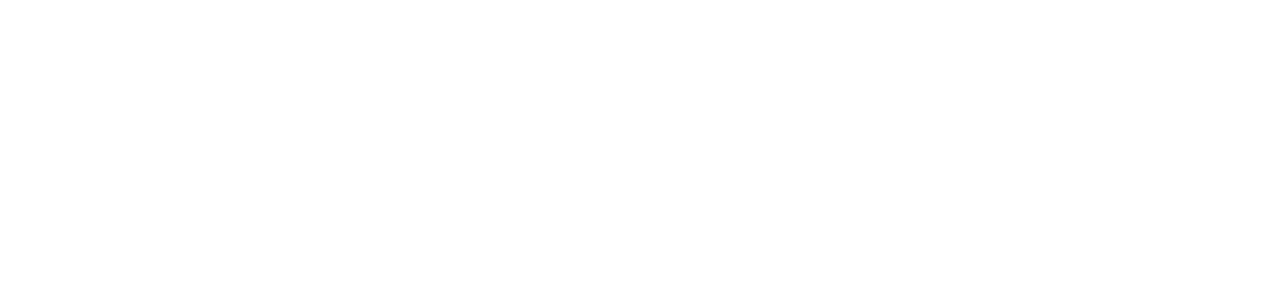
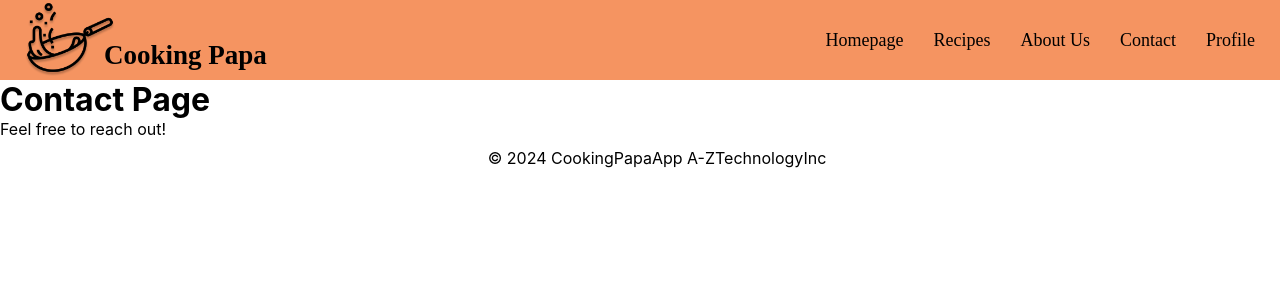
Before and after one commit to ZachGG421/cookingPapa-app2.0, a React (Create React App) app in the folder client/: page /contact in a window 1280 px wide. Before the commit this address had no page. Shown: the top 300 px of the page. Built offline with nearby package versions, Linux system fonts and the light colour scheme; a web font is replaced by a local one.

Commit message:
initialized all other pages in Navbar

```diff
--- a/client/src/App.js
+++ b/client/src/App.js
@@ -2,6 +2,10 @@
 import { BrowserRouter as Router, Route, Routes } from 'react-router-dom';
 import Homepage from './components/Homepage/Homepage';
 import RecipePage from "./components/RecipePage/RecipePage";
+import RecipesPage from './components/RecipesPage/RecipesPage';
+import AboutUsPage from "./components/AboutUsPage/AboutUsPage";
+import ContactPage from "./components/ContactPage/ContactPage";
+import ProfilePage from "./components/ProfilePage/ProfilePage";
 
 function App() {
   const [ingredients, setIngredients] = useState([]);
@@ -73,6 +77,10 @@
           }
         />
         <Route path="/recipes/:id" element={<RecipePage /> } />
+        <Route path="/recipes" element={<RecipesPage />} />
+        <Route path="/about" element={<AboutUsPage />} />
+        <Route path="/contact" element={<ContactPage />} />
+        <Route path="/profile" element={<ProfilePage />} />
       </Routes>
     </Router>
   );
--- /dev/null
+++ b/client/src/components/AboutUsPage/AboutUsPage.js
@@ -0,0 +1,18 @@
+import React from 'react';
+import Navbar from '../Navbar/Navbar';
+import Footer from '../Footer/Footer';
+
+const AboutUsPage = ({}) => {
+    return (
+        <div>
+            <Navbar />
+            <div>
+                <h1>About Us</h1>
+                <p>This is who we are</p>
+            </div>
+            <Footer />
+        </div>
+    );
+};
+
+export default AboutUsPage;
--- /dev/null
+++ b/client/src/components/ContactPage/ContactPage.js
@@ -0,0 +1,18 @@
+import React from 'react';
+import Navbar from '../Navbar/Navbar';
+import Footer from '../Footer/Footer';
+
+const ContactPage = ({}) => {
+    return (
+        <div>
+            <Navbar />
+            <div>
+                <h1>Contact Page</h1>
+                <p>Feel free to reach out!</p>
+            </div>
+            <Footer />
+        </div>
+    );
+};
+
+export default ContactPage;
--- a/client/src/components/Navbar/Navbar.js
+++ b/client/src/components/Navbar/Navbar.js
@@ -35,19 +35,19 @@
                     {/* Navigation Menu */}
                     <ul className={`${styles.navMenu} ${isActive ? styles.active: ''}`}>
                         <li onClick={removeActive}>
-                            <Link to="#home" className={`${styles.navLink}`}>Homepage</Link>
+                            <Link to="/" className={`${styles.navLink}`}>Homepage</Link>
                         </li>
                         <li onClick={removeActive}>
-                            <Link to="#RecipePage" className={`${styles.navLink}`}>Recipes</Link>
+                            <Link to="/recipes" className={`${styles.navLink}`}>Recipes</Link>
                         </li>
                         <li onClick={removeActive}>
-                            <Link to="AboutUs" className={`${styles.navLink}`}>About Us</Link>
+                            <Link to="/about" className={`${styles.navLink}`}>About Us</Link>
                         </li>
                         <li onClick={removeActive}>
-                            <Link to="#Contact" className={`${styles.navLink}`}>Contact</Link>
+                            <Link to="/contact" className={`${styles.navLink}`}>Contact</Link>
                         </li>
                         <li onClick={removeActive}>
-                            <Link to="Profile" className={`${styles.navLink}`}>Profile</Link>
+                            <Link to="/profile" className={`${styles.navLink}`}>Profile</Link>
                         </li>
                     </ul>
 
--- /dev/null
+++ b/client/src/components/ProfilePage/ProfilePage.js
@@ -0,0 +1,18 @@
+import React from 'react';
+import Navbar from '../Navbar/Navbar';
+import Footer from '../Footer/Footer';
+
+const ProfilePage = ({}) => {
+    return (
+        <div>
+            <Navbar />
+            <div>
+                <h1>Profile</h1>
+                <p>This is who you are</p>
+            </div>
+            <Footer />
+        </div>
+    );
+};
+
+export default ProfilePage;
--- /dev/null
+++ b/client/src/components/RecipesPage/RecipesPage.js
@@ -0,0 +1,19 @@
+import React from 'react';
+import Navbar from '../Navbar/Navbar';
+import Footer from '../Footer/Footer';
+
+const RecipesPage = ({}) => {
+    return (
+        <div>
+            <Navbar />
+
+            <div>
+                <h1>Recipes Page</h1>
+                <p>This is where You'll find all of your saved recipes</p>
+            </div>
+            <Footer />
+        </div>
+    );
+};
+
+export default RecipesPage;
```
Also changed, not shown: client/src/components/AboutUsPage/AboutUsPage.module.css (added), client/src/components/ContactPage/ContactPage.module.css (added), client/src/components/ProfilePage/ProfilePage.module.css (added), client/src/components/RecipesPage/RecipesPage.module.css (added).
